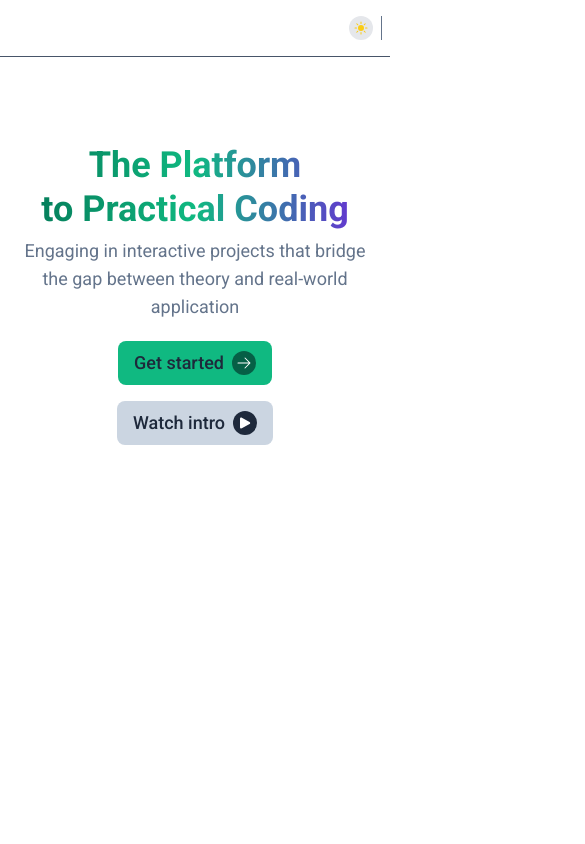
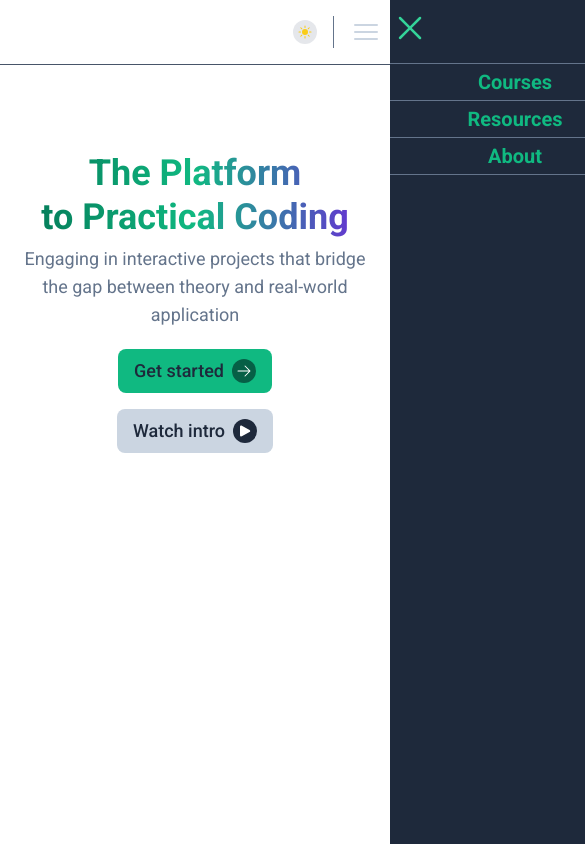
Before and after one commit to NFiveDev/Dev-Academy, a Next.js app: page / in a window 390 px wide. Shown: the top 844 px of the page, 585 px wide, since content can reach past the window. Built offline with nearby package versions, Linux system fonts and the light colour scheme.

Commit message:
drawer on mobile

```diff
--- a/components/navbar.tsx
+++ b/components/navbar.tsx
@@ -4,10 +4,44 @@ import Link from "next/link";
 import Divider from "./divider";
 import { ThemeToggle } from "./themeToggle";
 import { usePathname } from "next/navigation";
+import { useState } from "react";
+import { HiBars3, HiXMark } from 'react-icons/hi2';
 
 function MobileNavigation() {
+
+  const [open, setOpen] = useState(false);
+
+  const drawerMargin = open ? 'mr-0' : '-mr-[250px]';
+
   return (
-    <></>
+    <>
+      <button onClick={() => setOpen(true)} className="static lg:hidden mx-2">
+        <HiBars3 className='text-slate-300 w-8 h-8' />
+      </button>
+
+      <div className="transition-all ease-in-out duration-500">
+        <div className={`absolute block lg:hidden bg-slate-800 w-[250px] top-0 right-0 bottom-0 ${drawerMargin}`}>
+          <div className="py-2">
+            <button className="" onClick={() => setOpen(false)}>
+              <HiXMark className="text-emerald-400 w-10 h-10" />
+            </button>
+          </div>
+          <ul className="">
+            <li className="border-t border-slate-500 text-center py-1">
+              <Link href={'/course'}><span className='text-emerald-500 font-semibold text-xl'>Courses</span></Link>
+            </li>
+            <li className="border-t border-slate-500 text-center py-1">
+              <Link href={'/resources'}><span className='text-emerald-500 font-semibold text-xl'>Resources</span></Link>
+            </li>
+            <li className="border-t border-slate-500 text-center py-1 border-b">
+              <Link href={'/about'}><span className='text-emerald-500 font-semibold text-xl'>About</span></Link>
+            </li>
+          </ul>
+
+
+        </div>
+      </div>
+    </>
   )
 }
 
@@ -48,7 +82,7 @@ function NavBar() {
               <h1 className="text-white">Dev Academy</h1>
             </div>
           </Link>
-          <div className="flex flex-row">
+          <div className="flex flex-row items-center">
             <ThemeToggle />
             <Divider />
             <DesktopNavigation />
--- a/components/themeToggle.tsx
+++ b/components/themeToggle.tsx
@@ -1,7 +1,6 @@
 'use client'
 
 import useTheme from "@/hooks/useTheme"
-import { useState } from "react";
 import { HiSun, HiMoon } from 'react-icons/hi2';
 
 export function ThemeToggle() {
@@ -16,7 +15,7 @@ export function ThemeToggle() {
   }
 
   return (
-    <button onClick={onClickHandler} className='transition-all ease-in-out duration-300 dark:bg-gray-700 bg-gray-200 hover:bg-gray-400 cursor-pointer rounded-full h-fit p-1'>
+    <button onClick={onClickHandler} className='mx-2 lg:mx-0 transition-all ease-in-out duration-300 dark:bg-gray-700 bg-gray-200 hover:bg-gray-400 cursor-pointer rounded-full h-fit p-1'>
       {isLightMode() && <HiSun className='text-yellow-400' />}
       {isDarkMode() && <HiMoon className='text-blue-600' />}
     </button>
```
